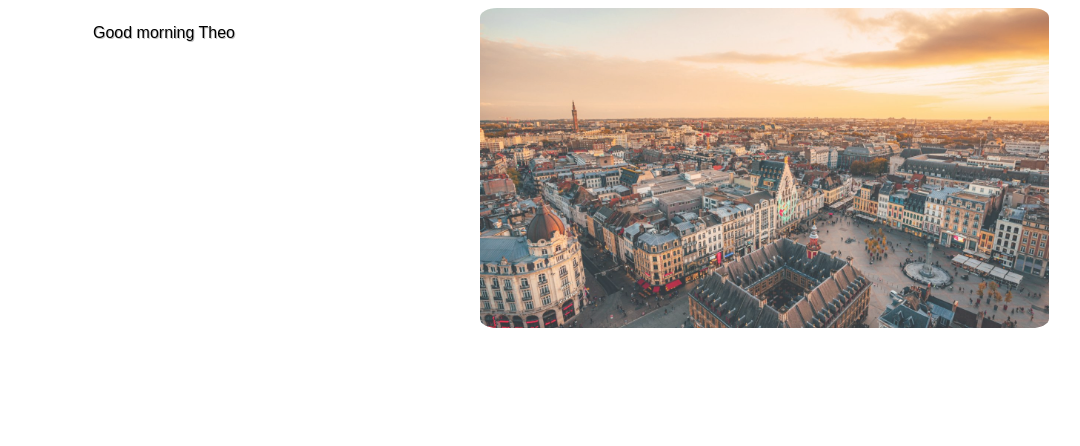
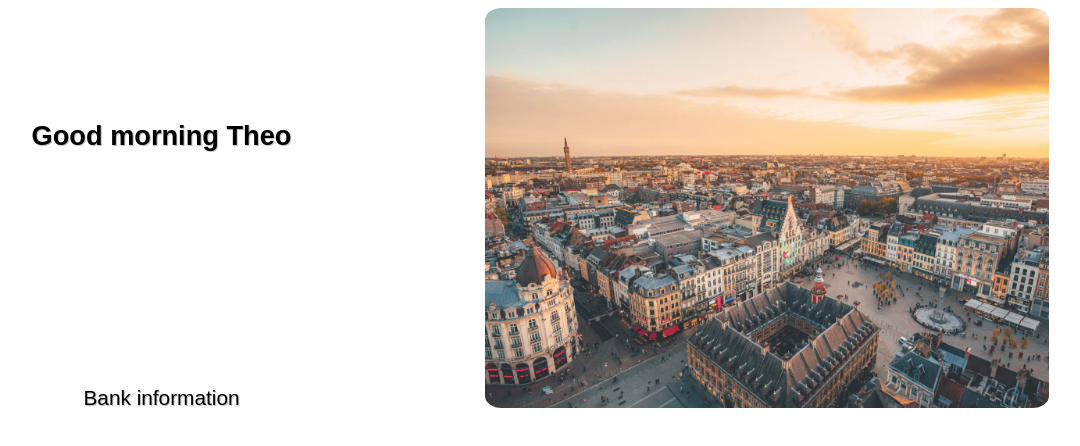
Before and after one commit to sisypheus/dashboard, a Vue app: page / in a window 1280 px wide. Shown: the top 446 px of the page, without its empty margins (160-1240 px from the left). Built offline with nearby package versions, Linux system fonts and the light colour scheme; no server answers.

Commit message:
[+] style and bank info added

```diff
--- a/package.json
+++ b/package.json
@@ -8,6 +8,8 @@
     "lint": "vue-cli-service lint"
   },
   "dependencies": {
+    "axios": "^0.20.0",
+    "cheerio": "^1.0.0-rc.3",
     "core-js": "^3.6.5",
     "dotenv": "^8.2.0",
     "vue": "^2.6.11"
--- a/src/App.vue
+++ b/src/App.vue
@@ -1,14 +1,20 @@
 <template>
   <div id="app">
     <div id="welcome">
-      <p ref="greeting"></p>
+      <p ref="greeting" id="greeting"></p>
     </div>
+
     <div id="weather">
       <img id="weather_image" v-if="weather_image != null" v-bind:src="require(`@/assets/img/${weather_image}`)"/>
       <div id="weather_container">
         <p v-if="weather.name && weather.sys && weather.sys.country">{{weather.name}}, {{weather.sys.country}}</p>
-        <p v-if="weather.main && weather.main.temp">{{weather.main.temp}} °C</p>
+        <p v-if="weather.main && weather.main.temp">{{Math.round(weather.main.temp)}} °C</p>
+        <p v-if="weather.weather && weather.weather[0].main">{{weather.weather[0].main}}</p>
       </div>
+    </div>
+
+    <div id="bank">
+      <p>Bank information</p>
     </div>
   </div>
 </template>
@@ -68,34 +74,48 @@ export default {
 <style scoped>
   @import './assets/style/main.css';
 
+  #greeting {
+    grid-area: a;
+    font-size: 1.7rem;
+    margin-top: 7rem;
+    font-weight: 600;
+  }
+
   #weather {
+    grid-area: b;
     color: black;
     position: relative;
     width: 90%;
   }
 
   #weather_container {
+    position: relative;
     margin-top: 5%;
-    background-color: rgba(255, 255, 255, 0.5);
+    background-color: rgba(255, 255, 255, 0.75);
     width: 30%;
     margin-left: 35%;
     border-radius: 10%;
   }
 
   p {
+    font-size: 1.3rem;
     text-align: center;
     font-weight: 400;
     text-shadow: 1px 1.2px rgba(0, 0, 0, 0.25);
   }
 
   #weather_image {
-    opacity: 0.8;
+    opacity: 0.85;
     pointer-events: none;
     position: absolute;
     width: 100%;
-    height: 20rem;
+    height: 25rem;
     border-radius: 3%;
-    z-index: -1;
+    z-index: 0;
     object-fit: cover;
   }
+
+  #bank {
+    grid-area: c;
+  }
 </style>
--- a/src/assets/style/main.css
+++ b/src/assets/style/main.css
@@ -3,5 +3,11 @@
     display: grid;
     position: relative;
     grid-template-columns: 1fr 1fr;
-    grid-template-rows: 1fr 1fr;
+    grid-template-areas:
+    'a b'
+    'c b'
+    'd e';
+    grid-gap: 10px;
+    height: 98vh;
+    overflow: hidden;
 }
```
Also changed, not shown: 1 other file (tests, documents, lock files or other folders).
